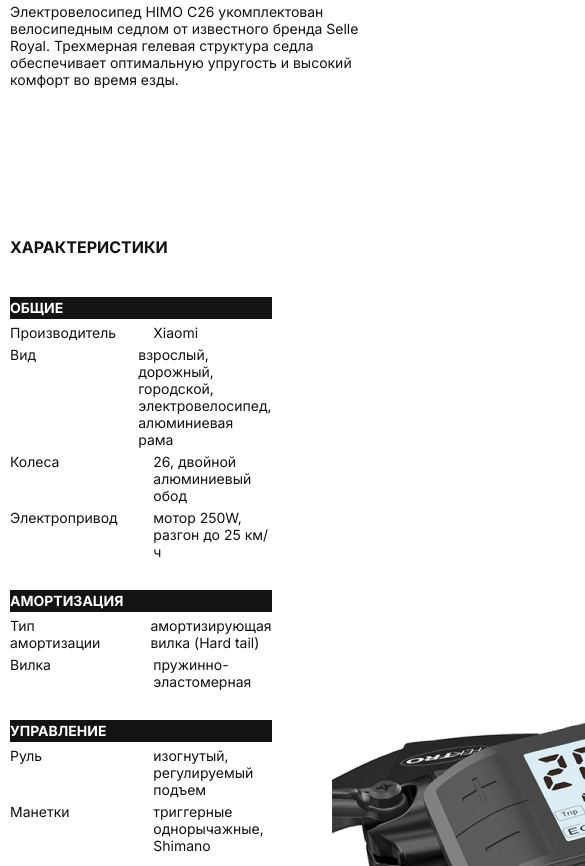
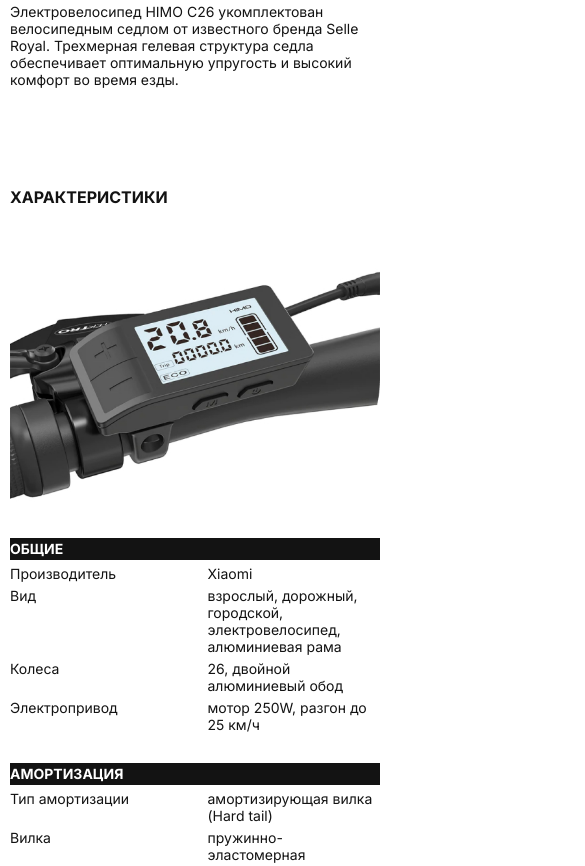
Before and after one commit to SlavaLe2020/repo_site-layout9, a plain HTML site: page index.html in a window 390 px wide. Shown: the part 2273-3139 px from the top of the page, 585 px wide, since content can reach past the window. Drawn offline with nearby package versions, Linux system fonts and the light colour scheme.

Commit message:
adaptive characteristics

```diff
--- a/css/style.css
+++ b/css/style.css
@@ -497,11 +497,39 @@ body {
     .info {
         padding-top: 50px;
     }
+
+    .characteristics {
+        padding-top: 50px;
+        margin-bottom: 50px;
+    }
 }
 
 @media(max-width: 991px ) {
     .menu {
         margin-right: 0;
+    }
+
+    .characteristics__inner {
+        flex-wrap: wrap;
+    }
+
+    .characteristics__img {
+        order: -1;
+        width: 100%;
+        margin-bottom: 30px;
+    }
+
+    .characteristics__items {
+        flex-basis: 100%;
+        margin-right: 0;
+    }
+
+    .characteristics__name {
+        flex-basis: 50%;
+    }
+
+    .characteristics__descr {
+        flex-basis: 50%;
     }
 }
 
```
